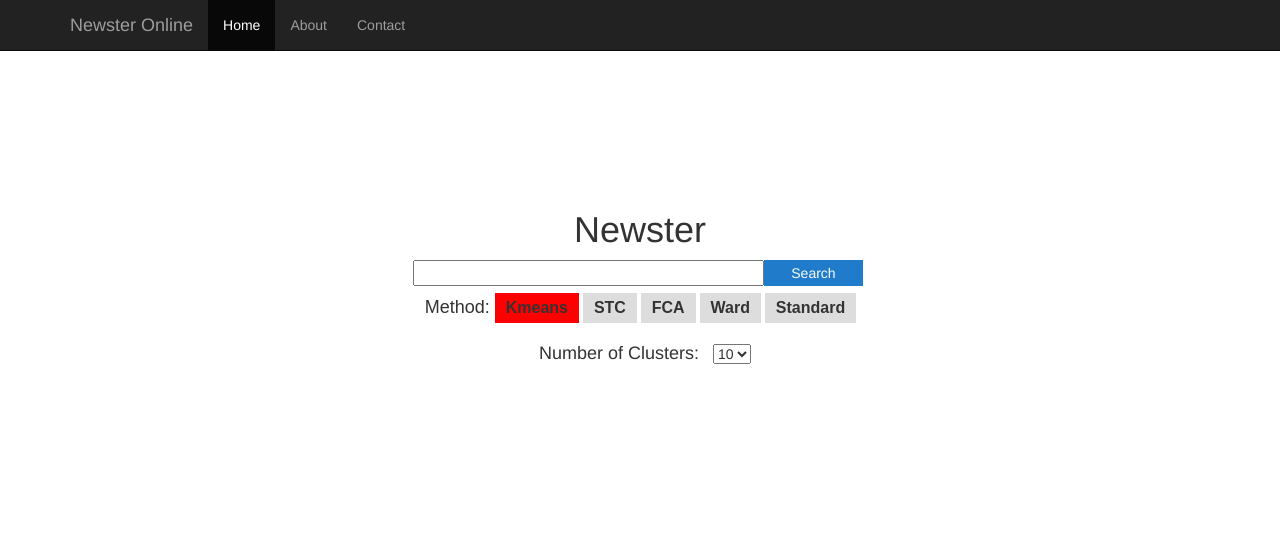
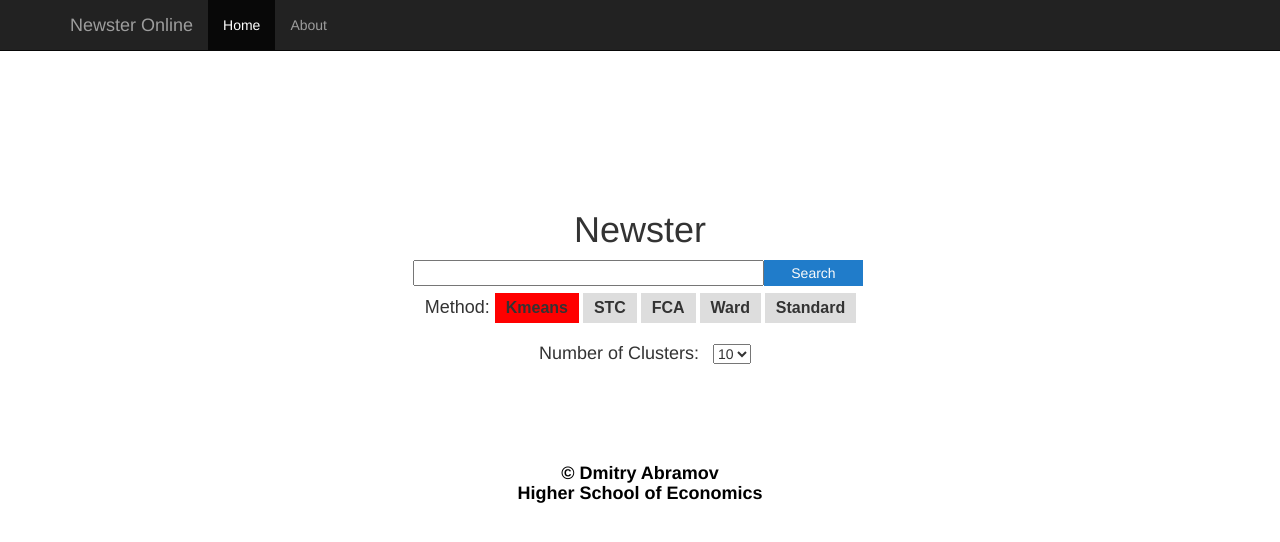
Before and after one commit to abramovd/Newster-Online, a Flask app: page / in a window 1280 px wide. Shown: the top 542 px of the page. Run offline with Flask 2, Linux system fonts and the light colour scheme; some libraries are stand-ins or nearby versions.

Commit message:
little html design change

```diff
--- a/app/templates/base.html
+++ b/app/templates/base.html
@@ -16,6 +16,13 @@
   display: none;
 }
 
+#footer {
+    left: 0; bottom: 0; /* Левый нижний угол */
+    padding: 15px; /* Поля вокруг текста */
+    background: white; /* Цвет фона */
+    color: black; /* Цвет текста */
+    width: 100%; /* Ширина слоя */
+}
 
     </style>
 
@@ -56,8 +63,7 @@
         <div id="navbar" class="collapse navbar-collapse">
           <ul class="nav navbar-nav">
             <li class="active"><a href="/index">Home</a></li>
-            <li><a href="#about">About</a></li>
-            <li><a href="#contac">Contact</a></li>
+            <li><a href = "https://github.com/abramovd/Newster-Online" target="_blank">About</a></li>
           </ul>
         </div><!--/.nav-collapse -->
       </div>
@@ -72,6 +78,14 @@
 
     </div><!-- /.container -->
 
+    <div id = "footer">
+    <center>
+    <h4><b>
+    &copy; Dmitry Abramov <br>
+    Higher School of Economics
+    </b></h4>
+    </center>
+    </div>
 
     <!-- Bootstrap core JavaScript
     ================================================== -->
--- a/app/templates/search_results.html
+++ b/app/templates/search_results.html
@@ -64,7 +64,7 @@ $('.read-more-toggle').on('click', function() {
         {% for num in range(snippets|length) %}
             <center>
             <div class="panel panel-default" id="headings" style = "text-align: justify; width: 600px; height : 100%">
-            <div class="panel-heading"><h4> <b><a href = "{{ links[num] }}">{{ titles[num] }}</a></b> <h4>
+            <div class="panel-heading"><h4> <b><a href = "{{ links[num] }}" target="_blank">{{ titles[num] }}</a></b> <h4>
             <font color = "green"> {{ links[num] }}</font><br><br>
              {{ snippets[num] }}<br><br>
              Source: <b>{{ sources[num] }}</b></div>
@@ -113,7 +113,7 @@ $('.read-more-toggle').on('click', function() {
              <div class="read-more-content">
             {%endif%}
             <hr>
-            <h4><b><a href = "{{ links[cl] }}">{{ titles[cl] }}</a></b></h4>
+            <h4><b><a href = "{{ links[cl] }}" target="_blank">{{ titles[cl] }}</a></b></h4>
              <font color = "green"> {{ links[cl] }}</font><br>
              {{ snippets[cl] }}<br>
              Source: <b>{{ sources[cl] }}</b>
```
